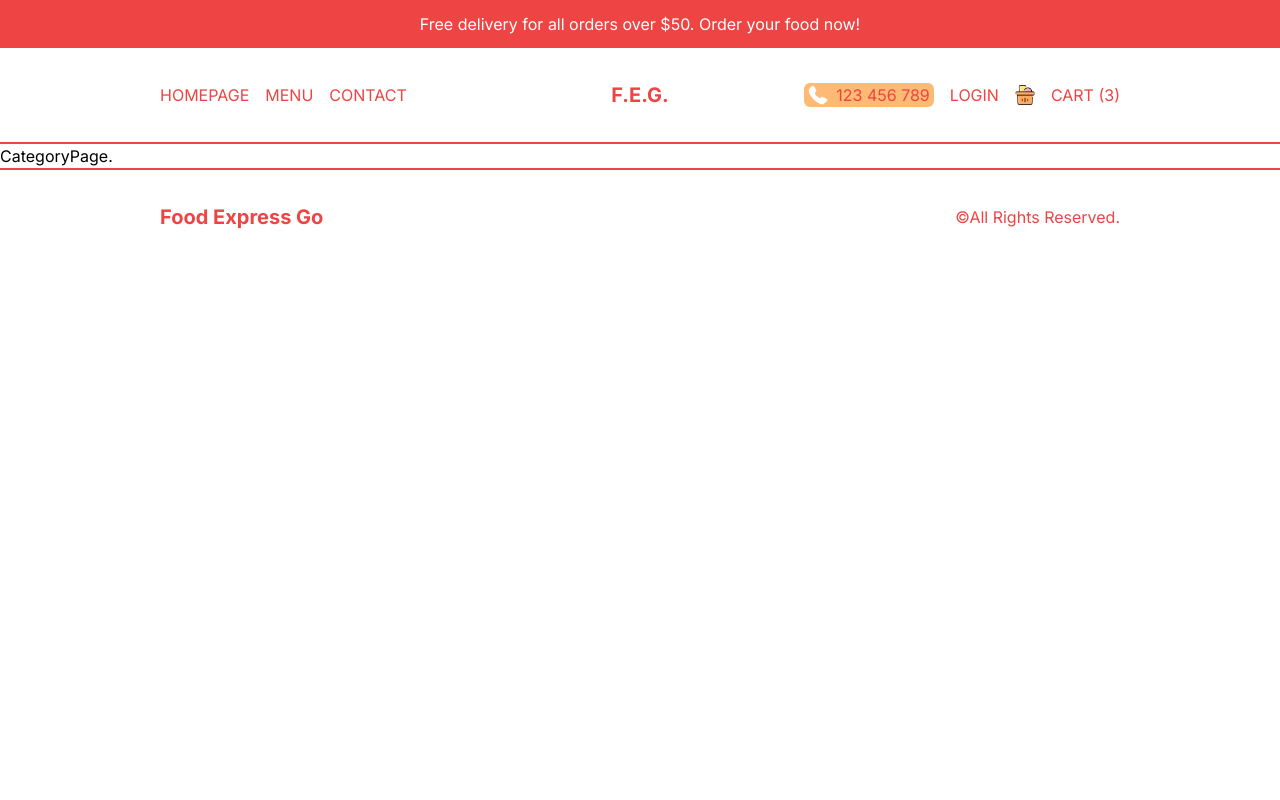
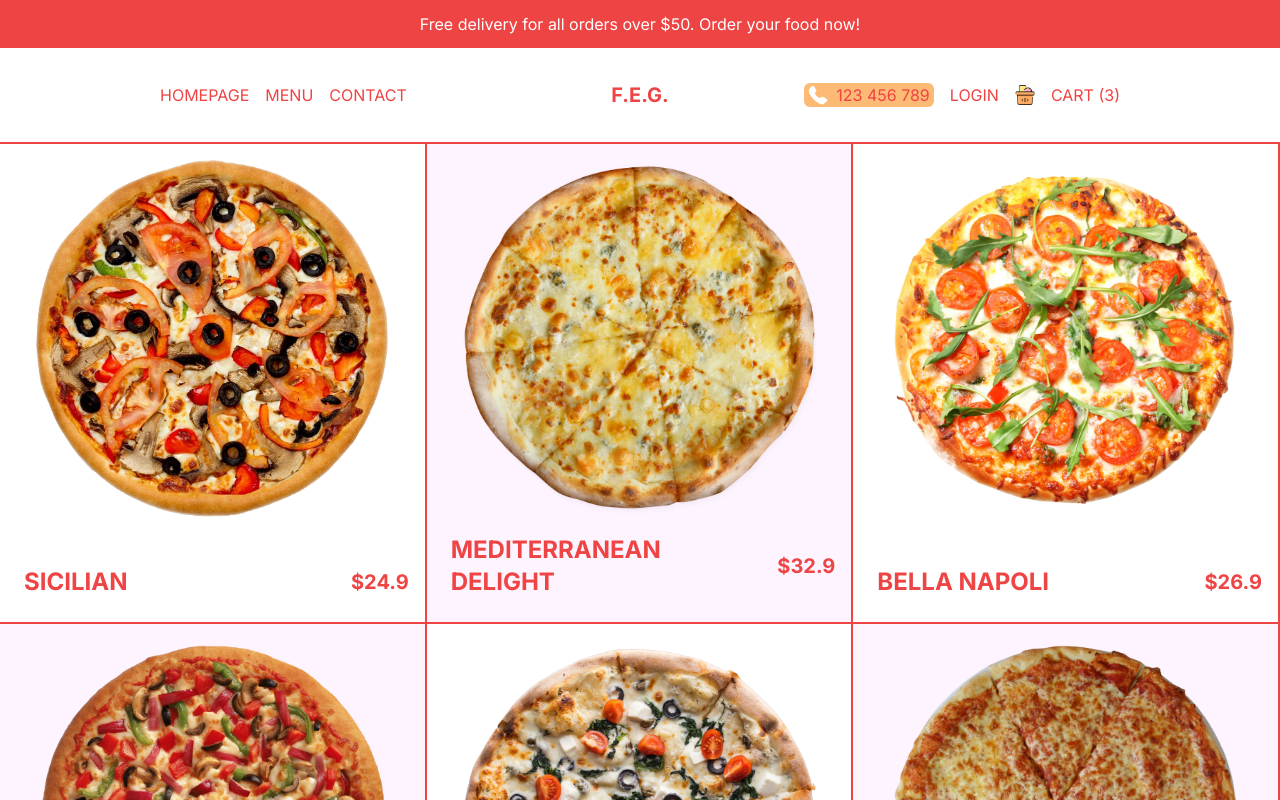
Before and after one commit to ctasbihas/FoodExpressGo, a Next.js app: page /menu/1 in a window 1280 px wide. Shown: the top 800 px of the page. Built offline with nearby package versions, Linux system fonts and the light colour scheme.

Commit message:
Product by category page added

```diff
--- a/src/app/menu/[category]/page.tsx
+++ b/src/app/menu/[category]/page.tsx
@@ -1,11 +1,38 @@
-import React from 'react';
+import React from "react";
+import { pizzas } from "@/data";
+import Image from "next/image";
+import Link from "next/link";
 
 const CategoryPage = () => {
-    return (
-        <div>
-            CategoryPage.
-        </div>
-    );
+	return (
+		<div className="flex flex-wrap text-red-500">
+			{pizzas.map((item) => (
+				<Link
+					key={item.id}
+					href={`/product/${item.id}`}
+					className="w-full sm:w-1/2 lg:w-1/3 h-[60vh] p-4 border-r-2 border-b-2 border-red-500 flex flex-col justify-between group even:bg-fuchsia-50"
+				>
+					{/* IMAGE CONTAINER */}
+					{item.img && (
+						<div className="relative h-[80%]">
+							<Image
+								fill
+								src={item.img}
+								alt=""
+								className="object-contain"
+							/>
+						</div>
+					)}
+					{/* TEXT CONTAINER */}
+					<div className="flex items-center justify-between font-bold">
+						<h1 className="text-2xl uppercase p-2">{item.title}</h1>
+						<h2 className="text-xl group-hover:hidden">${item.price}</h2>
+						<button className="uppercase bg-red-500 text-white p-2 rounded-md hidden group-hover:block">Add to Cart</button>
+					</div>
+				</Link>
+			))}
+		</div>
+	);
 };
 
 export default CategoryPage;
```
